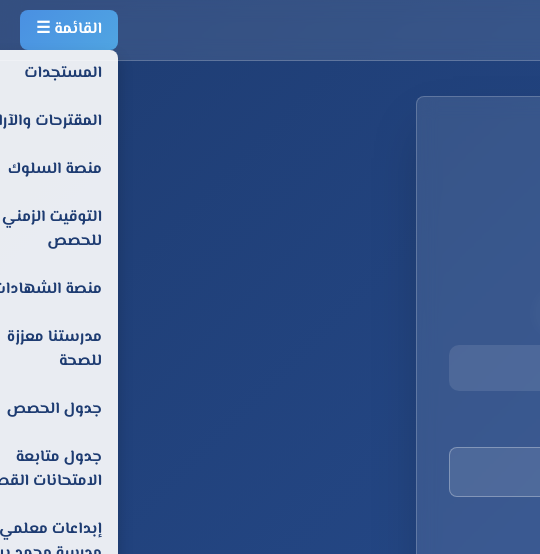
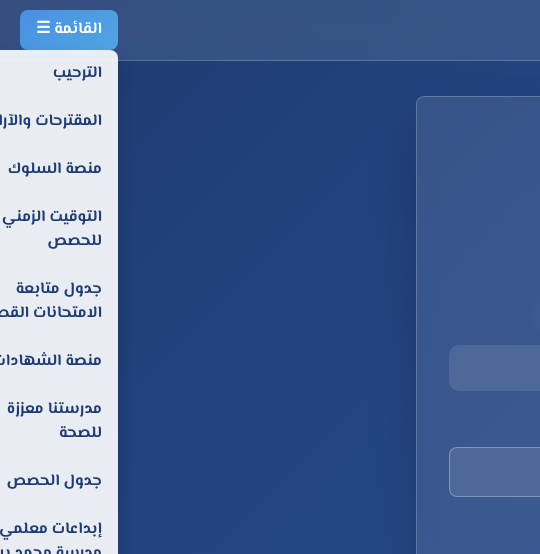
Before and after one commit to mohdschool/platform, a plain HTML site: page index.html in a window 1280 px wide. Both pictures are taken after a click on the button "القائمة ☰". Shown: the top 554 px of the page, 0-540 px from the left. Drawn offline with nearby package versions, Linux system fonts and the light colour scheme.

Commit message:
Update index.html

```diff
--- a/index.html
+++ b/index.html
@@ -261,14 +261,15 @@
       <div class="dropdown">
         <button class="dropdown-toggle" onclick="toggleDropdown()">القائمة ☰</button>
         <div class="dropdown-content">
-          <button id="newsButton">المستجدات</button>
+          <button id="newsButton">الترحيب</button>
           <button id="feedbackButton">المقترحات والآراء</button>
           <button id="behaviorButton">منصة السلوك</button>
           <button id="scheduleButton">التوقيت الزمني للحصص</button>
+         <button id="shortTest1Button">جدول متابعة الامتحانات القصيرة </button>
           <button id="certificateButton">منصة الشهادات</button>
           <button id="healthSchoolButton">مدرستنا معززة للصحة</button>
           <button id="timetableButton">جدول الحصص</button>
-          <button id="shortTest1Button">جدول متابعة الامتحانات القصيرة </button>
+
            <button id="ebdaa3">إبداعات معلمي مدرسة محمد بن سليمان الغافري </button>
            <button id="moh">الجدول اليومي للاختبارت نهاية الفصل الدراسي</button>
 
```
